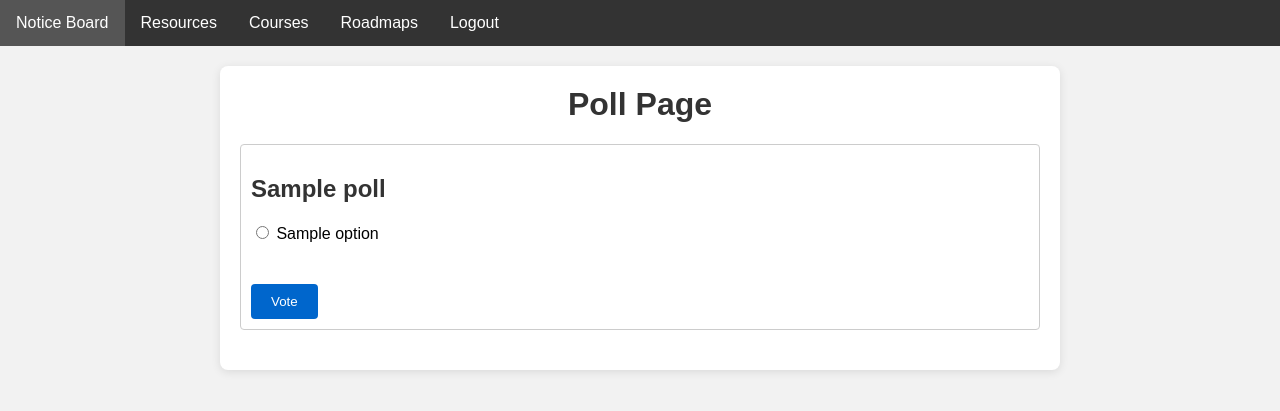
After one commit to cbitosc/HTF23-Team-216, a Flask app: page /vote in a window 1280 px wide. The commit adds this page. Shown: the top 411 px of the page. Run offline with Flask 3, Linux system fonts and the light colour scheme; a database or web service that is not in the repository returns one stand-in record (values such as "Sample title").

Commit message:
Final Draft

```diff
--- a/app.py
+++ b/app.py
@@ -192,8 +192,52 @@ def gallery():
     return redirect(url_for('login'))
 
 
+@app.route('/create_poll', methods=['POST'])
+def create_poll():
+    Polls = db["Poll"]
+    option1 = request.form.get('option1')
+    option2 = request.form.get('option2')
+    new_poll = {
+        "title": f"{option1} vs {option2}",
+        "options": [option1,option2],
+        f"{option1}": [],
+        f"{option2}": [],
+        "voters": []
+    }
+    Polls.insert_one(new_poll)
+    return redirect('/handle_polls')
+@app.route('/vote', methods=['GET', 'POST'])
+def vote():
+    Poll = db['Poll']
+    polls = list(Poll.find())  # Convert polls to a list instead of an iterator
+    if request.method == 'POST':
+        selected_options = {}
+        for poll in polls:
+            poll_title = poll['title']
+            selected_options[poll_title] = request.form.get(poll_title)
+            Poll.update_one(
+                {"title": poll_title},
+                {"$addToSet": {f"{selected_options[poll_title]}": auth.get_account_info(session.get('user_token'))['users'][0]['email']}},
+            )
+            Poll.update_one({"title": poll_title}, {"$push": {"voters": auth.get_account_info(session.get('user_token'))['users'][0]['email']}})
+        return redirect(url_for('vote'))
+    return render_template('Polls.html', polls=polls)
+
+@app.route('/remove_polls', methods=['POST'])
+def remove_notices():
+    Polls = db["Poll"]
+    selected_polls = request.form.getlist('remove')
+    for title in selected_polls:
+        Polls.delete_one({"title": title})
+
+    return redirect('/handle_polls')
 
 
+@app.route('/handle_polls', methods=['GET'])
+def handle_polls():
+    Polls = db["Poll"]
+    polls = list(Polls.find())
+    return render_template('ChangePolls.html', polls=polls)
 
 @app.route('/logout')
 def logout():
--- /dev/null
+++ b/templates/Polls.html
@@ -0,0 +1,116 @@
+
+<!DOCTYPE html>
+<html>
+<head>
+    <head>
+        <title>Poll Page</title>
+        <style>
+            body {
+                font-family: Arial, sans-serif;
+                background-color: #f2f2f2;
+                margin: 0;
+                padding: 0;
+            }
+
+            .container {
+                max-width: 800px;
+                margin: 20px auto;
+                background-color: #fff;
+                border-radius: 8px;
+                box-shadow: 0px 2px 10px rgba(0, 0, 0, 0.1);
+                padding: 20px;
+            }
+
+            h1 {
+                margin-top: 0;
+                color: #333;
+                text-align: center;
+            }
+
+            h2 {
+                color: #333;
+            }
+
+            .poll-container {
+                margin-top: 20px;
+            }
+
+            .poll-container form {
+                margin-bottom: 20px;
+                padding: 10px;
+                border: 1px solid #ccc;
+                border-radius: 4px;
+                background-color: #fff;
+            }
+
+            label {
+                display: block;
+                margin-bottom: 5px;
+            }
+
+            button[type="submit"] {
+                background-color: #0066cc;
+                color: white;
+                padding: 10px 20px;
+                border: none;
+                border-radius: 4px;
+                cursor: pointer;
+                transition: background-color 0.3s;
+            }
+
+            button[type="submit"]:hover {
+                background-color: #0052a3;
+            }
+
+/* Style for the menu bar */
+.menu-bar {
+    background-color: #333; /* Background color */
+    overflow: hidden;
+}
+
+/* Style for the menu bar links */
+.menu-bar a {
+    float: left; /* Float the links to the left */
+    display: block; /* Make them block elements for proper spacing */
+    color: white; /* Text color */
+    text-align: center; /* Center align the text */
+    padding: 14px 16px; /* Padding for spacing */
+    text-decoration: none; /* Remove underlines */
+}
+
+/* Change color on hover */
+.menu-bar a:hover {
+    background-color: #555;
+}
+        </style>
+
+</head>
+<body>
+    <div class="menu-bar">
+        <a href="{{ url_for('notices') }}">Notice Board</a>
+        <a href="{{ url_for('Resources') }}">Resources</a>
+        <a href="{{ url_for('Courses') }}">Courses</a>
+        <a href="{{ url_for('Roadmaps') }}">Roadmaps</a>
+        <a href="{{ url_for('logout') }}">Logout</a>
+    </div>
+    <div class="container">
+        <h1>Poll Page</h1>
+        <div class="poll-container">
+            {% for poll in polls %}
+                <form action="/vote" method="post">
+                    <h2>{{ poll['title'] }}</h2>
+                    {% for option in poll['options'] %}
+                        <label>
+                            <input type="radio" name="{{ poll['title'] }}" value="{{ option }}">
+                            {{ option }}
+                        </label><br>
+                    {% endfor %}
+                    <br>
+                    <button type="submit">Vote</button>
+                </form>
+            {% endfor %}
+
+        </div>
+    </div>
+</body>
+</html>
--- /dev/null
+++ b/var.py
@@ -0,0 +1,13 @@
+config = {
+    "apiKey": "AIzaSyDQjS8xEjYh3czEpclE2YS1gGIosZqRbPs",
+  "authDomain": "buddyrent0111.firebaseapp.com",
+  "databaseURL":"https://buddyrent0111-default-rtdb.firebaseio.com/",
+  "projectId": "buddyrent0111",
+  "storageBucket": "buddyrent0111.appspot.com",
+  "messagingSenderId": "892132675959",
+  "appId": "1:892132675959:web:5c0df550020e6b16549172",
+  "measurementId": "G-4BZNYXX1L6"
+  }
+
+SECRET_KEY='1234562727'
+mongostr='mongodb+srv://Fellowship:1A7oialpAswV5I2B@cluster0.ub5pbd6.mongodb.net/?retryWrites=true&w=majority'
```
Also changed, not shown: templates/ChangePolls.html (added, +103 -0 lines), templates/admin.html (+6 -1 lines), templates/admin_ticket/admin_tickets.py (added, +50 -0 lines), templates/admin_ticket/pages/admin_ticket.py (added, +56 -0 lines), templates/gallery.html (+52 -5 lines), templates/upload.html (+7 -0 lines), templates/user_ticket/pages/My_tickets.py (added, +50 -0 lines), templates/user_ticket/pages/Ticket.py (added, +49 -0 lines), templates/user_ticket/support_ticket.py (added, +26 -0 lines).
